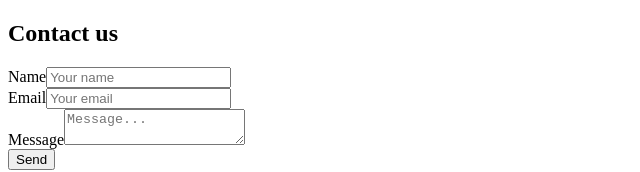
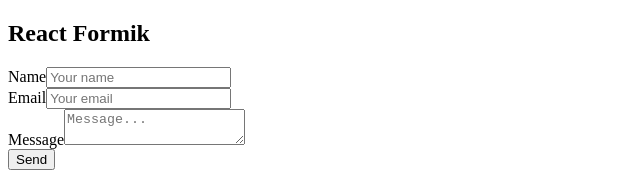
Before and after one commit to Abdessamad7687/react-formik, a React (Create React App) app: page / in a window 1280 px wide. Shown: the top 172 px of the page, without its empty margins (0-640 px from the left). Built offline with nearby package versions, Linux system fonts and the light colour scheme; the HTML template or start-up script is replaced by a standard one.

Commit message:
react-formik

```diff
--- a/src/components/Form.jsx
+++ b/src/components/Form.jsx
@@ -1,9 +1,10 @@
 import React from 'react'
+import Title from './Title'
 
 const Form = () => {
     return (
         <form novalidate="" className="container w-full max-w-xl p-8 mx-auto space-y-6 rounded-md shadow dark:bg-gray-900 ng-untouched ng-pristine ng-valid ng-submitted">
-            <h2 className="w-full text-3xl font-bold leading-tight">Contact us</h2>
+            <Title />
             <div>
                 <label for="name" className="block mb-1 ml-1">Name</label>
                 <input id="name" type="text" placeholder="Your name" required="" className="block w-full p-2 rounded focus:outline-none focus:ring focus:ring-opacity-25 focus:ring-violet-400 dark:bg-gray-800" />
--- /dev/null
+++ b/src/components/Title.jsx
@@ -0,0 +1,9 @@
+import React from 'react'
+
+const Title = () => {
+  return (
+    <h2 className="w-full text-3xl font-bold leading-tight">React Formik</h2>
+  )
+}
+
+export default Title
```
